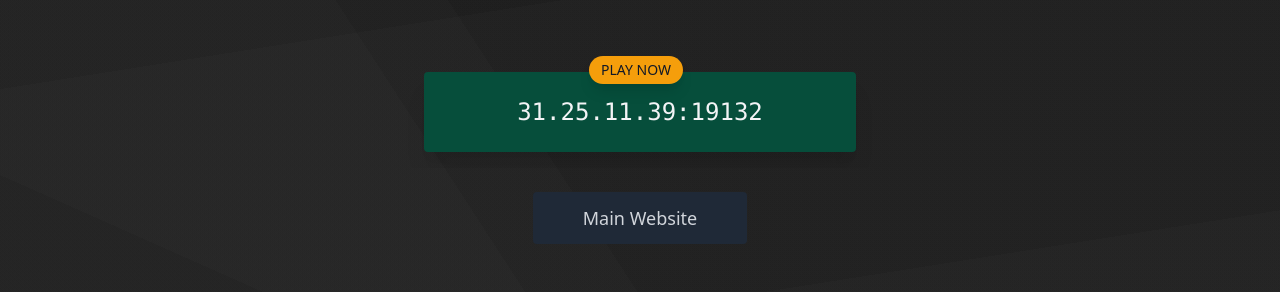
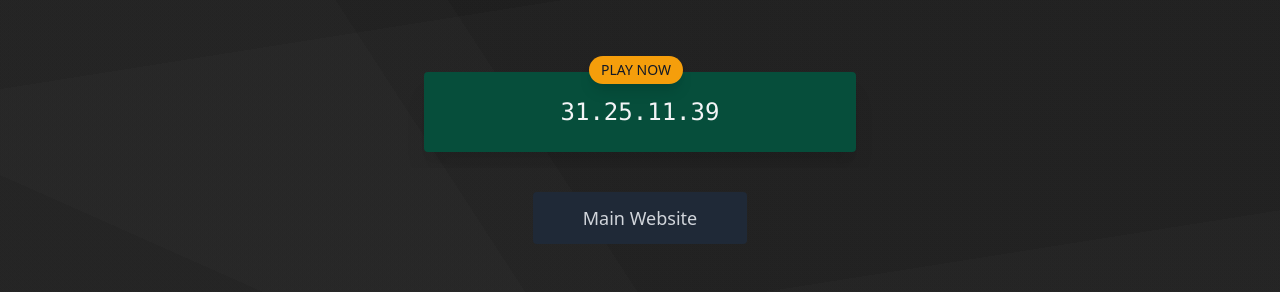
Before and after one commit to XRG2014/milkcraft, a Jekyll site: the page built from docs/index.md, in a window 1280 px wide. Shown: the part 190-482 px from the top of the page. Built offline with Jekyll 4.4.1, drawn with Linux system fonts in a browser that asks for light colours; comment, search, counter and statistics services are not loaded.

Commit message:
Update _config.yml

```diff
--- a/docs/_config.yml
+++ b/docs/_config.yml
@@ -13,7 +13,7 @@ showinSearchEngines: true
 # Set basic server info
 serverName: Milkcraft
 serverDescription: The XRG2014 Minecraft Server
-serverIP: 31.25.11.39:19132
+serverIP: 31.25.11.39
 useBedrockForOnlineStatus: true
 
 
```
